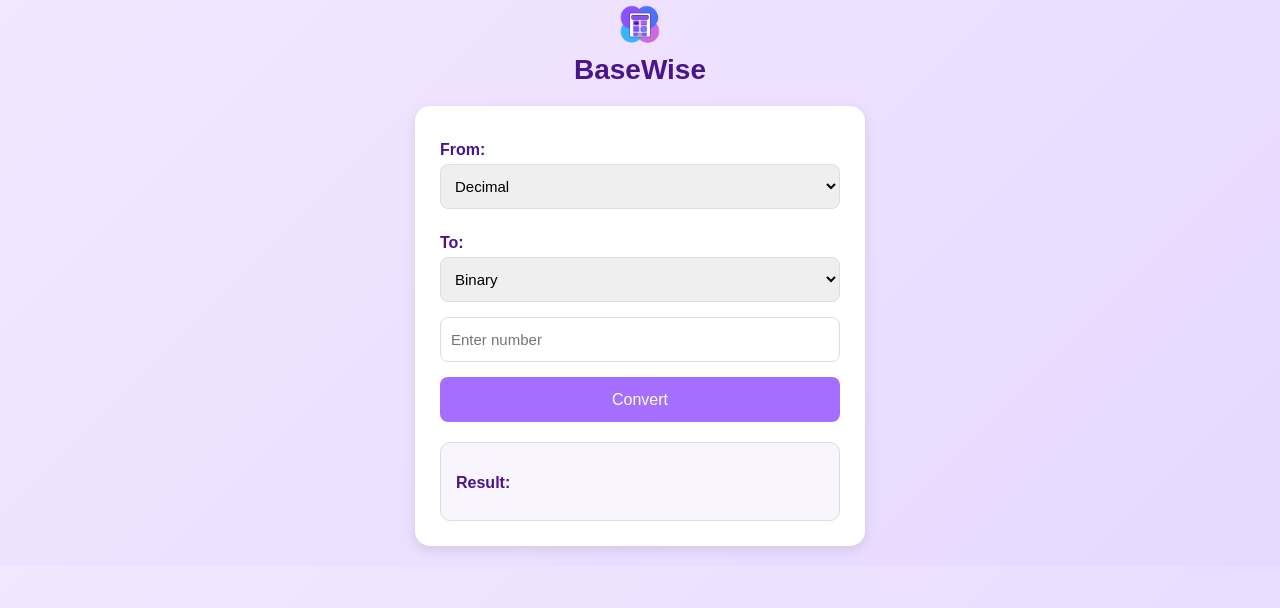
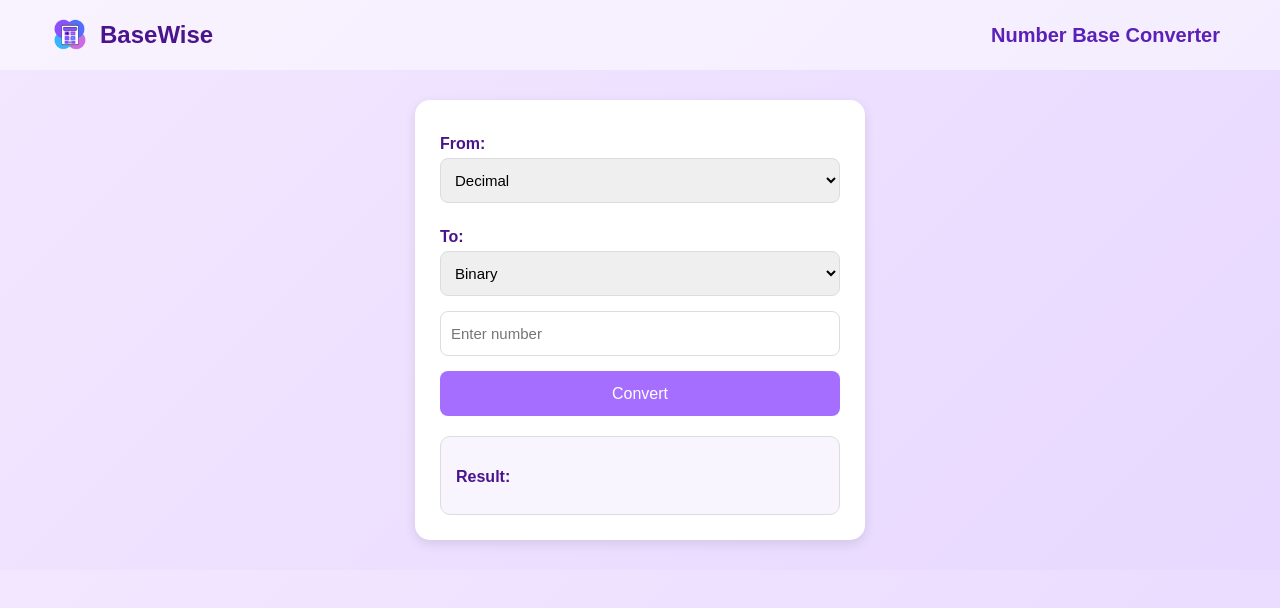
Before and after one commit to jesiccatsyy/Front-End---STEM, a plain HTML site: page index.html in a window 1280 px wide. Drawn offline with Linux system fonts and the light colour scheme.

Commit message:
improve header alignment and spacing in index.html & style.css

```diff
--- a/index.html
+++ b/index.html
@@ -7,9 +7,12 @@
     <link rel="stylesheet" href="style.css">
 </head>
 <body>
-    <header class="app=header">
-        <img src="logo.png" alt="BaseWise Logo" class="app-logo">
-        <h1 class="brand-name">BaseWise</h1>
+    <header>
+        <div class="header-left">
+            <img src="logo.png" alt="BaseWise Logo" class="app-logo">
+            <h1 class="brand-name">BaseWise</h1>
+        </div>
+        <div class="header-right">Number Base Converter</div>
     </header>
 
     <div class="container">
--- a/style.css
+++ b/style.css
@@ -7,30 +7,43 @@ body {
     color: #4a148c;
 }
 
-.app-header {
+header {
+    display: flex;
+    justify-content: space-between;
+    align-items: center;
+    padding: 15px 50px;
+    background: rgba(255, 255, 255, 0.5);
+}
+
+.header-left {
     display: flex;
     align-items: center;
-    justify-content: center;
     gap: 10px;
-    padding: 20px 0;
 }
 
 .app-logo {
-    width: 50px;
-    height: 50px;
+    width: 40px;
+    height: 40px;
 }
 
 .brand-name {
-    font-size: 28px;
+    font-size: 24px;
     font-weight: bold;
     color: #4a148c;
     margin: 0;
 }
 
+.header-right {
+    font-size: 20px;
+    font-weight: bold;
+    color: #5b21b6;
+    margin-right: 10px;
+}
+
 .container {
     background: #ffffff;
     max-width: 400px;
-    margin: 20px auto;
+    margin: 30px auto;
     padding: 25px;
     border-radius: 15px;
     box-shadow: 0 4px 12px rgba(0, 0, 0, 0.1);
```
